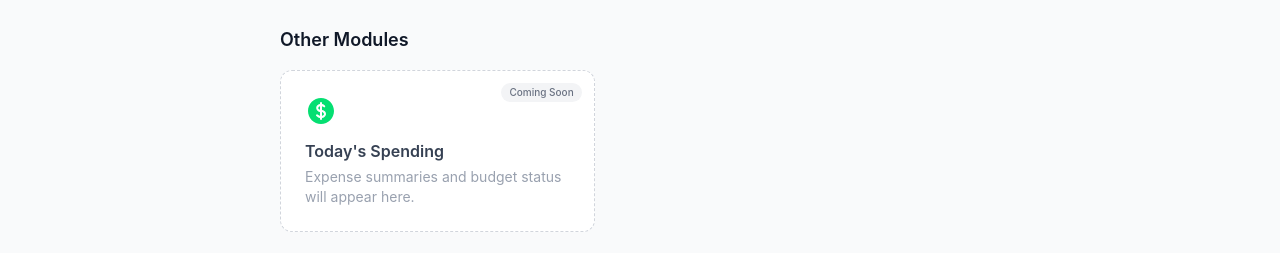
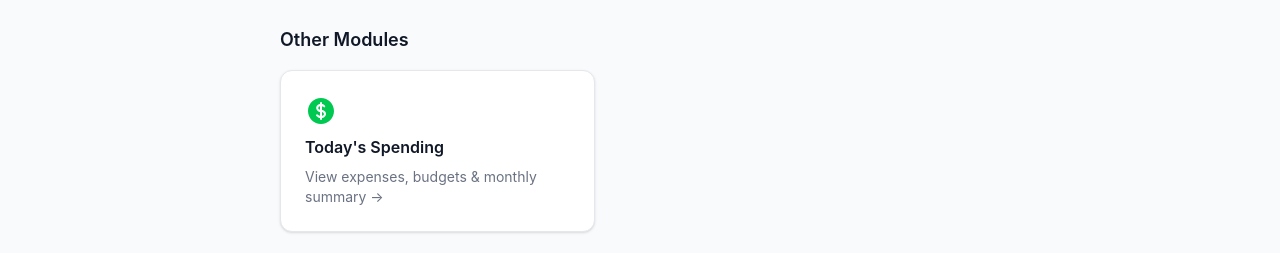
Before and after one commit to akashyadav232108/daily-life-tracker, a React (Vite) app in the folder frontend/tracker-app/: page / in a window 1280 px wide. Shown: the part 890-1143 px from the top of the page. Built offline with nearby package versions, Linux system fonts and the light colour scheme; no server answers; sample sign-in values are in the browser's storage.

Commit message:
fix(frontend): enable Expenses quick-action and widget on Dashboard

```diff
--- a/frontend/tracker-app/src/features/dashboard/pages/DashboardPage.jsx
+++ b/frontend/tracker-app/src/features/dashboard/pages/DashboardPage.jsx
@@ -44,19 +44,10 @@ const quickActions = [
     icon: HiCurrencyDollar,
     to: '/expenses',
     color: 'bg-green-500',
-    available: false,
+    available: true,
   },
 ];
 
-// ─── Placeholder widgets for modules not yet implemented ─
-const comingSoonWidgets = [
-  {
-    title: "Today's Spending",
-    description: 'Expense summaries and budget status will appear here.',
-    icon: HiCurrencyDollar,
-    color: 'text-green-400',
-  },
-];
 
 // ─── Page ─────────────────────────────────────────────────────────
 const DashboardPage = () => {
@@ -135,23 +126,18 @@ const DashboardPage = () => {
         </div>
       </section>
 
-      {/* ── Coming-soon service widgets ── */}
+      {/* ── Expense quick-link widget ── */}
       <section>
         <h2 className="mb-4 text-lg font-semibold text-gray-900">Other Modules</h2>
         <div className="grid gap-4 sm:grid-cols-2 lg:grid-cols-3">
-          {comingSoonWidgets.map((widget) => (
-            <div
-              key={widget.title}
-              className="relative overflow-hidden rounded-xl border border-dashed border-gray-300 bg-white p-6"
-            >
-              <widget.icon className={`h-8 w-8 ${widget.color}`} />
-              <h3 className="mt-3 font-semibold text-gray-700">{widget.title}</h3>
-              <p className="mt-1 text-sm text-gray-400">{widget.description}</p>
-              <span className="absolute top-3 right-3 rounded-full bg-gray-100 px-2 py-0.5 text-[10px] font-medium text-gray-500">
-                Coming Soon
-              </span>
-            </div>
-          ))}
+          <button
+            onClick={() => navigate('/expenses')}
+            className="flex flex-col items-start gap-2 rounded-xl border border-gray-200 bg-white p-6 text-left shadow-sm transition-all hover:border-green-300 hover:shadow-md"
+          >
+            <HiCurrencyDollar className="h-8 w-8 text-green-500" />
+            <h3 className="font-semibold text-gray-900">Today's Spending</h3>
+            <p className="text-sm text-gray-500">View expenses, budgets & monthly summary →</p>
+          </button>
         </div>
       </section>
     </div>
```
